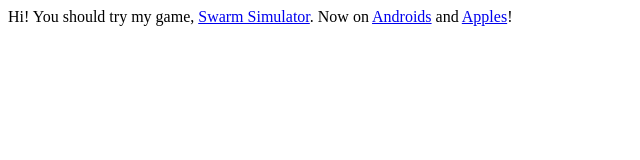
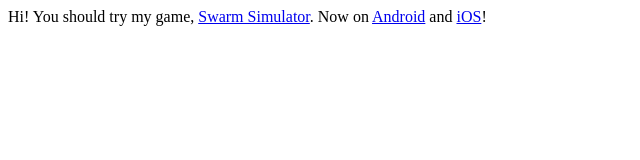
Before and after one commit to erosson/erosson.github.com, a plain HTML site: page index.html in a window 1280 px wide. Shown: the full height of the page, 0-640 px from the left. Drawn offline with Linux system fonts and the light colour scheme.

Commit message:
Update index.html

```diff
--- a/index.html
+++ b/index.html
@@ -4,7 +4,7 @@
     </head>
     <body>
         Hi! You should try my game, <a target="_blank" href="https://swarmsim.com">Swarm Simulator</a>.
-        Now on <a target="_blank" href="https://play.google.com/store/apps/details?id=com.ironhorse.swarmsimulator">Androids</a>
-        and <a target="_blank" href="https://itunes.apple.com/us/app/swarm-simulator-evolution/id1320056680">Apples</a>!
+        Now on <a target="_blank" href="https://play.google.com/store/apps/details?id=com.ironhorse.swarmsimulator">Android</a>
+        and <a target="_blank" href="https://itunes.apple.com/us/app/swarm-simulator-evolution/id1320056680">iOS</a>!
     </body>
 </html>
```
